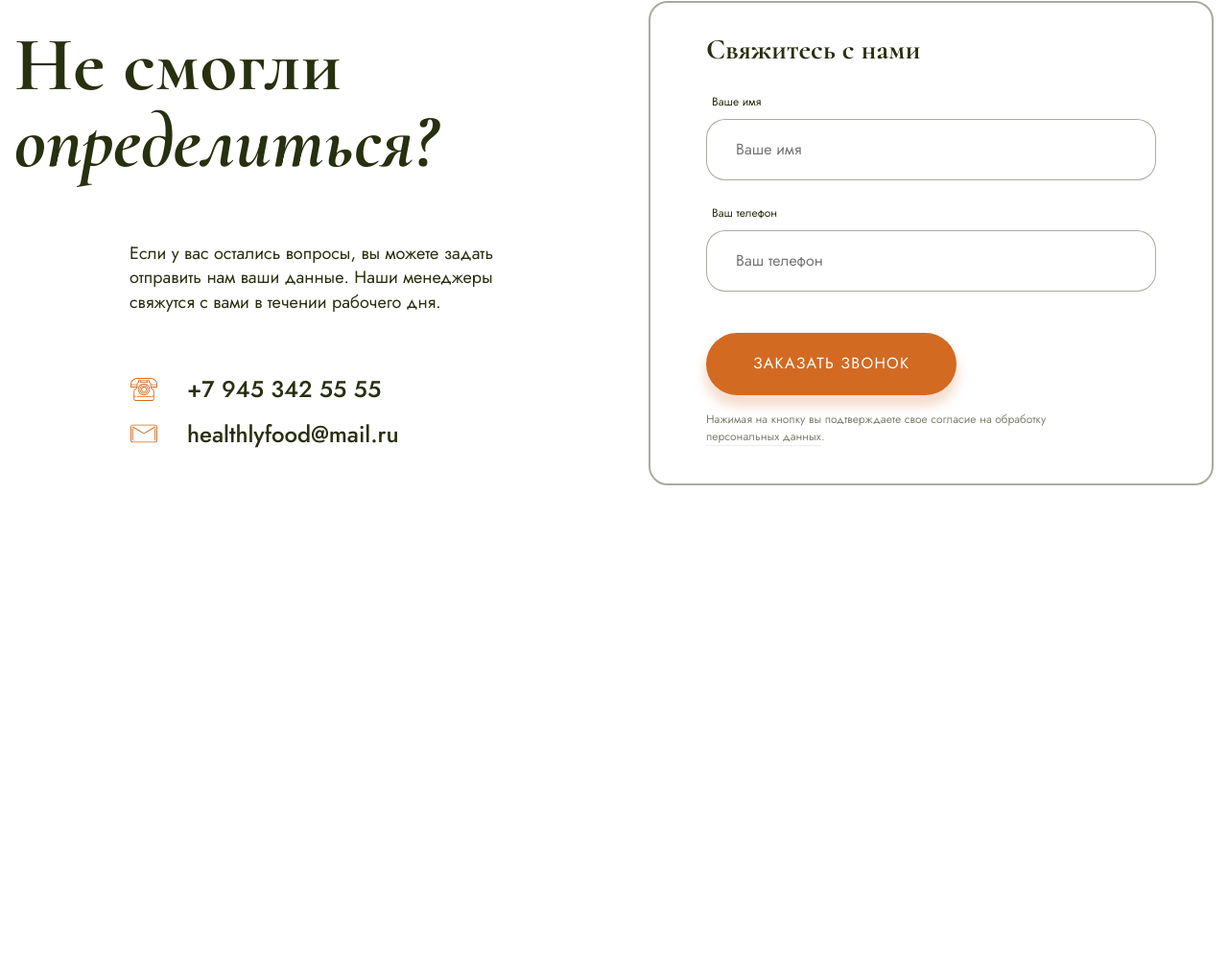
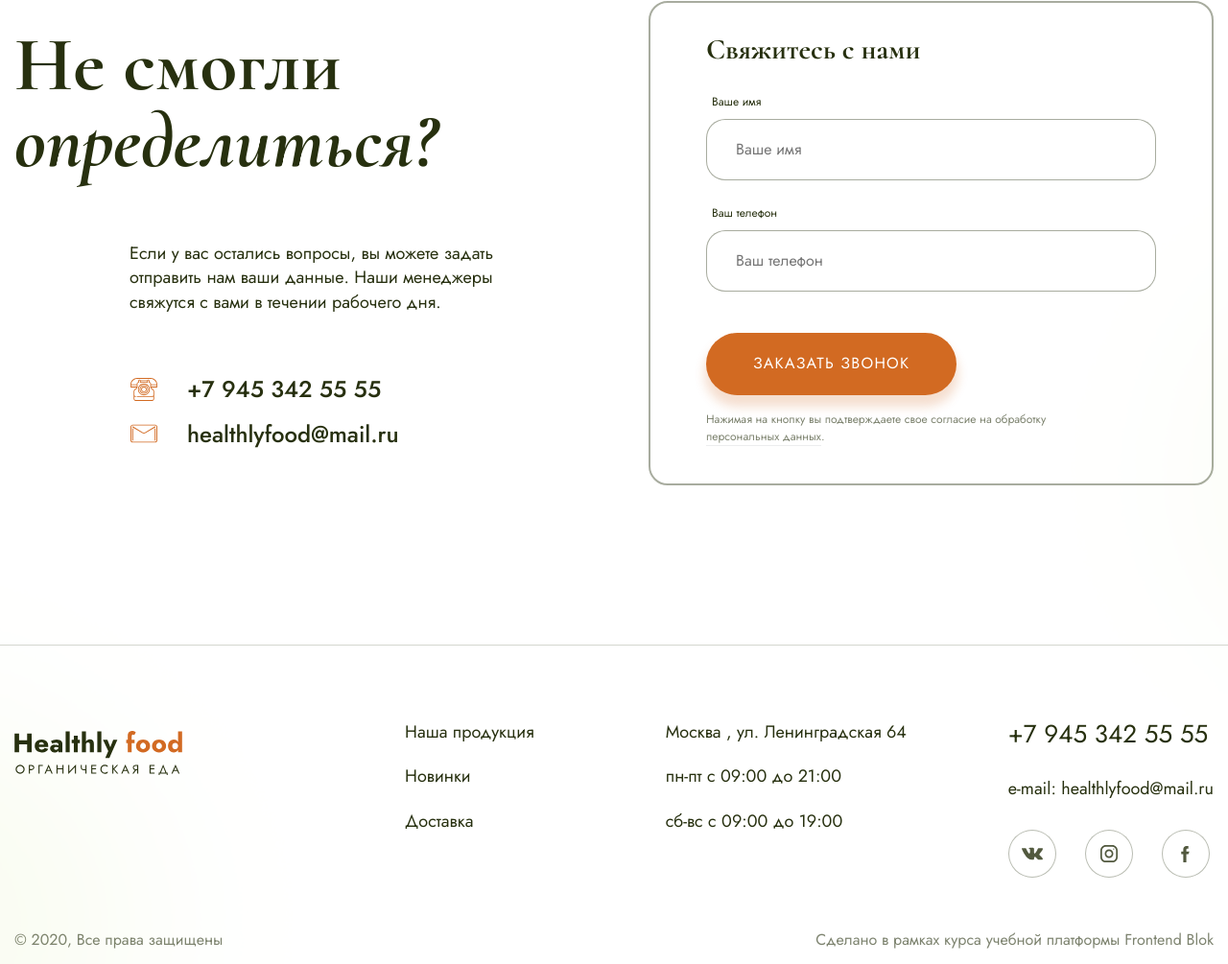
Before and after one commit to svetlaya1/HealthyFood-shop, a website built with webpack: page src/index.html in a window 1280 px wide. Shown: the part 6058-7063 px from the top of the page at 96% size. Before the commit the page ends 6664 px from the top, so only its background shows below. Built offline with nearby package versions, Linux system fonts and the light colour scheme; files whose address does not match are found by name.

Commit message:
add footer

```diff
--- a/src/index.html
+++ b/src/index.html
@@ -501,6 +501,7 @@
             </div>
         </div>
     </section>
+    <div class="footer">
         <section class="contact">
             <div class="container">
                 <div class="contact-box">
@@ -539,5 +540,54 @@
                 </div>
             </div>
         </section>
+        <footer>
+            <div class="container">
+                <div class="footer__box">
+                    <a href="#" class="logo footer__logo"></a>
+                    <ul class="footer-list">
+                        <li class="footer__item">
+                            <a href="#" class="footer__link">Наша продукция</a>
+                        </li>
+                        <li class="footer__item">
+                            <a href="#" class="footer__link">Новинки</a>
+                        </li>
+                        <li class="footer__item">
+                            <a href="#"  class="footer__link">Доставка</a>
+                        </li>
+                    </ul>
+                    <ul class="footer-list footer-list__timetable">
+                        <li class="footer__item">
+                            Москва , ул.&nbsp;Ленинградская&nbsp;64
+                        </li>
+                        <li class="footer__item">
+                            пн-пт с&nbsp;09:00 до&nbsp;21:00
+                        </li>
+                        <li class="footer__item">
+                            сб-вс с&nbsp;09:00 до&nbsp;19:00
+                        </li>
+                    </ul>
+                    <div class="footer__contact">
+                        <a href="tel:+79453425555" class="footer__tel">+7 945 342 55 55</a>
+                        <a href="mailto:healthlyfood@mail.ru" class="footer__email">e-mail: healthlyfood@mail.ru</a>
+                        <ul class="footer-social">
+                            <li class="footer-social__item footer-social__vk">
+                                <a href="#" target="_blank" class="footer-social__link"></a>
+                            </li>
+                            <li class="footer-social__item footer-social__inst">
+                                <a href="#" target="_blank" class="footer-social__link"></a>
+                            </li>
+                            <li class="footer-social__item footer-social__fb">
+                                <a href="#" target="_blank" class="footer-social__link"></a>
+                            </li>
+                        </ul>
+                    </div>
+                </div>
+                <div class="footer__text">
+                    <p class="footer_copy">&copy; 2020, Все права защищены</p>
+                    <p class="footer__author">Сделано в рамках курса учебной платформы <a href="#" target="_blank" class="footer__platform" rel="noopener noreferrer">Frontend Blok</a></p>
+                </div>
+            </div>
+        </footer>
+    </div>
 </body>
 </html>
--- a/src/styles/main.scss
+++ b/src/styles/main.scss
@@ -741,7 +741,7 @@ body {
 
 .contact {
     padding-top: 18.4rem;
-    padding-bottom: 100px;
+    padding-bottom: 24.5rem;
     &-box {
         display: flex;
         justify-content: space-between;
@@ -852,3 +852,116 @@ body {
         cursor: pointer;
     }
 }
+
+.footer {
+    background-image: url(../images/footer.png);
+    background-size: cover;
+    background-position-x: center;
+    background-repeat: no-repeat;
+    &__box {
+        display: flex;
+        justify-content: space-between;
+    }
+    &__logo {
+        flex-basis: 21.6%;
+        width: 17.8rem;
+        height: 4.6rem;
+        margin-top: 11px;
+    }
+    &-list {
+        margin-top: 2px;
+        &__timetable {
+            flex-basis: 20.8%;
+        }
+    }
+    &__item {
+        font-size: 1.8rem;
+        padding-bottom: 26px;
+        list-style: none;
+    }
+    &__link {
+        color: $green;
+        text-decoration: none;
+    }
+    &__contact {
+        display: flex;
+        flex-direction: column;
+        gap: 32px;
+    }
+    &__tel {
+        color: $green;
+        text-decoration: none;
+        font-size: 2.6rem;
+        &:hover {
+            color: $orange;
+        }
+    }
+    &__email {
+        color: $green;
+        text-decoration: none;
+        font-size: 1.8rem;
+        &:hover {
+            color: $orange;
+        }
+    }
+    &-social {
+        display: flex;
+        justify-content: flex-start;
+        gap: 30px;
+        list-style: none;
+        padding: 0;
+        margin: 0;
+        &__item {
+            content: "";
+            width: 48px;
+            height: 48px;
+            background-position: center center;
+            background-repeat: no-repeat;
+            border: 1px solid rgba(39, 48, 15, 0.4);
+            border-radius: 100%;
+            opacity: .8;
+            margin-bottom: 1.5rem;
+            &:hover {
+                opacity: 1;
+            }
+        }
+        &__vk {
+            background-image: url(/src/images/vk.svg);
+            background-size: 38px 22px;
+        }
+        &__inst {
+            background-image: url(/src/images/inst.svg);
+            background-size: 18px 18px;
+        }
+        &__fb {
+            background-image: url(/src/images/fb.svg);
+            background-size: 17px 17px;
+        }
+    }
+    &__text {
+        display: flex;
+        justify-content: space-between;
+        margin-top: 25px;
+        color: rgba($green, .6);
+    }
+    &__platform {
+        color: rgba($green, .6);
+        text-decoration: none;
+        &:hover {
+            color: rgba($green, 1);
+        }
+    }
+}
+
+footer {
+    position: relative;
+    &::before {
+        content: '';
+        width: 100%;
+        height: 1px;
+        background-color: #d4d6cf;
+        display: block;
+        position: absolute;
+        top: -79px;
+    }
+}
--- a/webpack.config.js
+++ b/webpack.config.js
@@ -6,7 +6,7 @@ const devServer = (isDev) => !isDev ? {} : {
     devServer: {
         open: true,
         hot: true,
-        port: 5080,
+        port: 3000,
     }
 };
 
```
Also changed, not shown: src/images/fb.svg (added), src/images/footer.png (added), src/images/inst.svg (added), src/images/vk.svg (added), 1 other file. Lines whose indentation alone changed are shown as unchanged.
